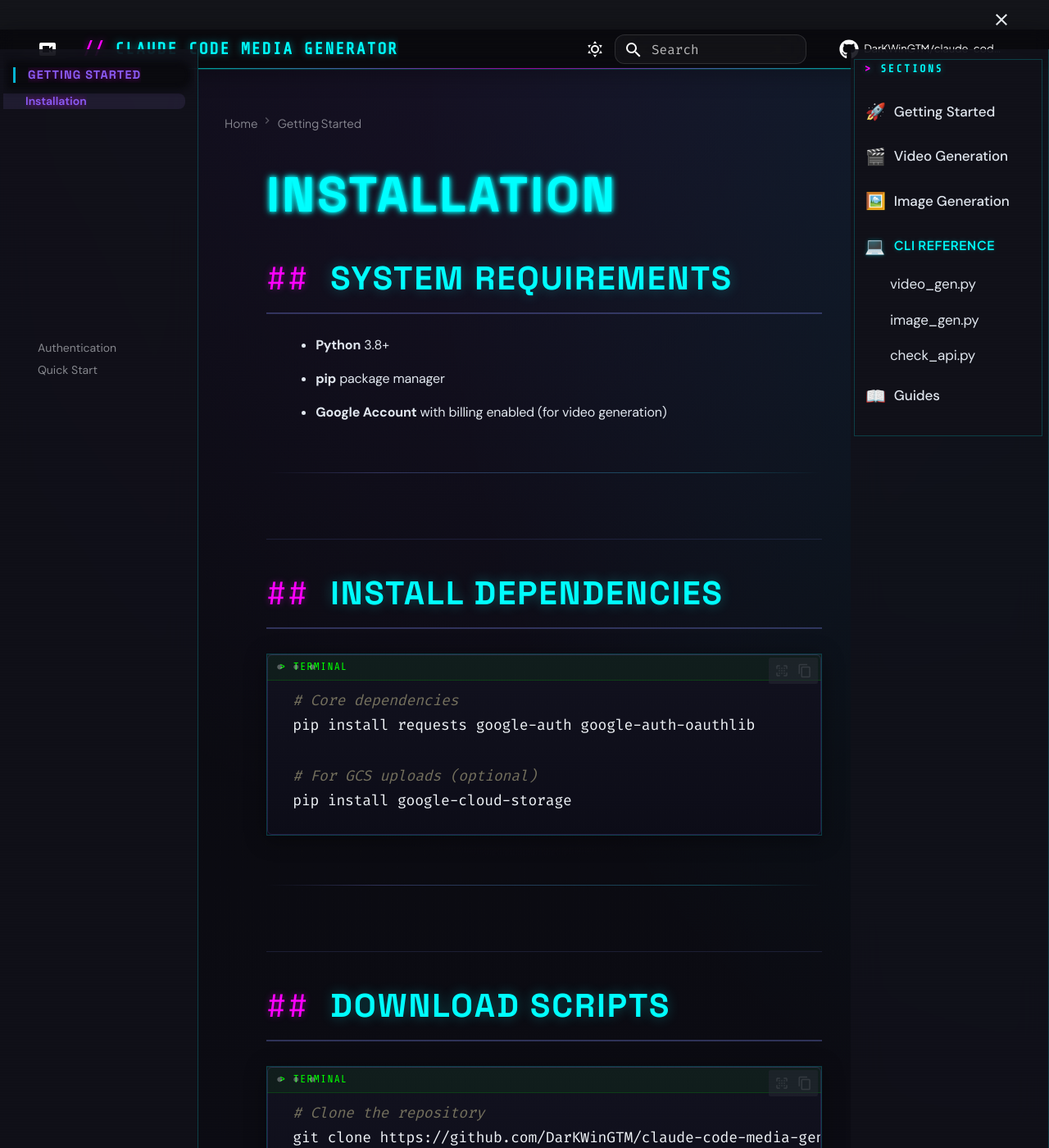
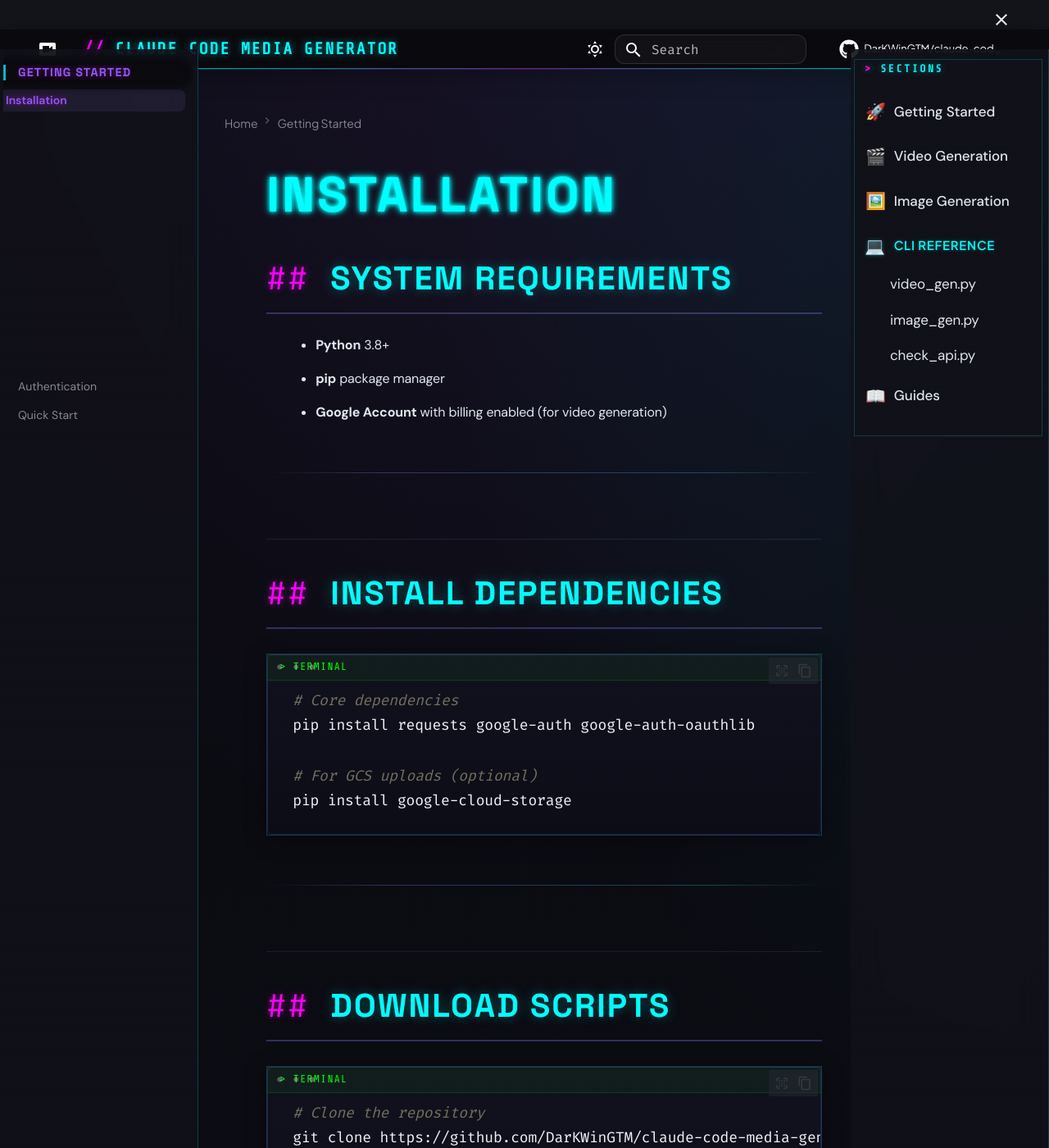
Before and after one commit to DarKWinGTM/claude-code-media-generator, an MkDocs documentation site: the page built from docs/getting-started/installation.md, in a window 1280 px wide and 1400 px high. Shown: the whole window at 82% size. Built offline with MkDocs 1.6.1 and Material for MkDocs 9.7.7, drawn with Linux system fonts in a browser that asks for light colours; comment, search, counter and statistics services are not loaded.

Commit message:
style: compact left navigator spacing v1.9.7
- Reduced section header margins (0.5rem→0.35rem, 0.25rem→0.15rem)
- Added compact padding for sub-items (0.2rem vertical)
- Added .md-nav__list and .md-nav__item margin/padding reset
- Removed corner decoration border
- Updated both dark and light mode styles

Co-Authored-By: Claude <noreply@anthropic.com>

```diff
--- a/docs/stylesheets/extra.css
+++ b/docs/stylesheets/extra.css
@@ -1,7 +1,7 @@
 /* ===========================================
    Claude Code Media Generator - 2026 Design
    Glassmorphism + Gradient + Bento Grid
-   v1.9.6 - Section Navigator CLI Sub-items
+   v1.9.7 - Compact Left Navigator Spacing
    =========================================== */
 
 /* ===== Google Fonts Import ===== */
@@ -249,8 +249,8 @@ body, .md-typeset {
   border-left: 3px solid var(--color-secondary) !important;
   padding-left: 0.75rem !important;
   margin-left: 0 !important;
-  margin-top: 0.5rem !important;
-  margin-bottom: 0.25rem !important;
+  margin-top: 0.35rem !important;
+  margin-bottom: 0.15rem !important;
   transition: all 0.3s ease !important;
 }
 
@@ -270,7 +270,20 @@ body, .md-typeset {
   letter-spacing: normal !important;
   border-left: none !important;
   padding-left: 1.5rem !important;
+  padding-top: 0.2rem !important;
+  padding-bottom: 0.2rem !important;
   color: var(--md-default-fg-color--light) !important;
+}
+
+/* Compact nav list spacing */
+.md-nav--primary .md-nav__list {
+  padding: 0 !important;
+  margin: 0 !important;
+}
+
+.md-nav--primary .md-nav__item {
+  margin: 0 !important;
+  padding: 0 !important;
 }
 
 .md-nav--primary .md-nav__item .md-nav__item .md-nav__link:hover {
@@ -2389,8 +2402,8 @@ a, button, input, .md-nav__link, .md-tabs__link {
   color: #4F46E5 !important;
   border-left: 3px solid #6366F1 !important;
   padding-left: 0.75rem !important;
-  margin-top: 0.5rem !important;
-  margin-bottom: 0.25rem !important;
+  margin-top: 0.35rem !important;
+  margin-bottom: 0.15rem !important;
 }
 
 [data-md-color-scheme="default"] .md-nav--primary > .md-nav__list > .md-nav__item > .md-nav__link:hover,
@@ -2408,6 +2421,8 @@ a, button, input, .md-nav__link, .md-tabs__link {
   letter-spacing: normal !important;
   border-left: none !important;
   padding-left: 1.5rem !important;
+  padding-top: 0.2rem !important;
+  padding-bottom: 0.2rem !important;
   color: #475569 !important;
 }
 
```
